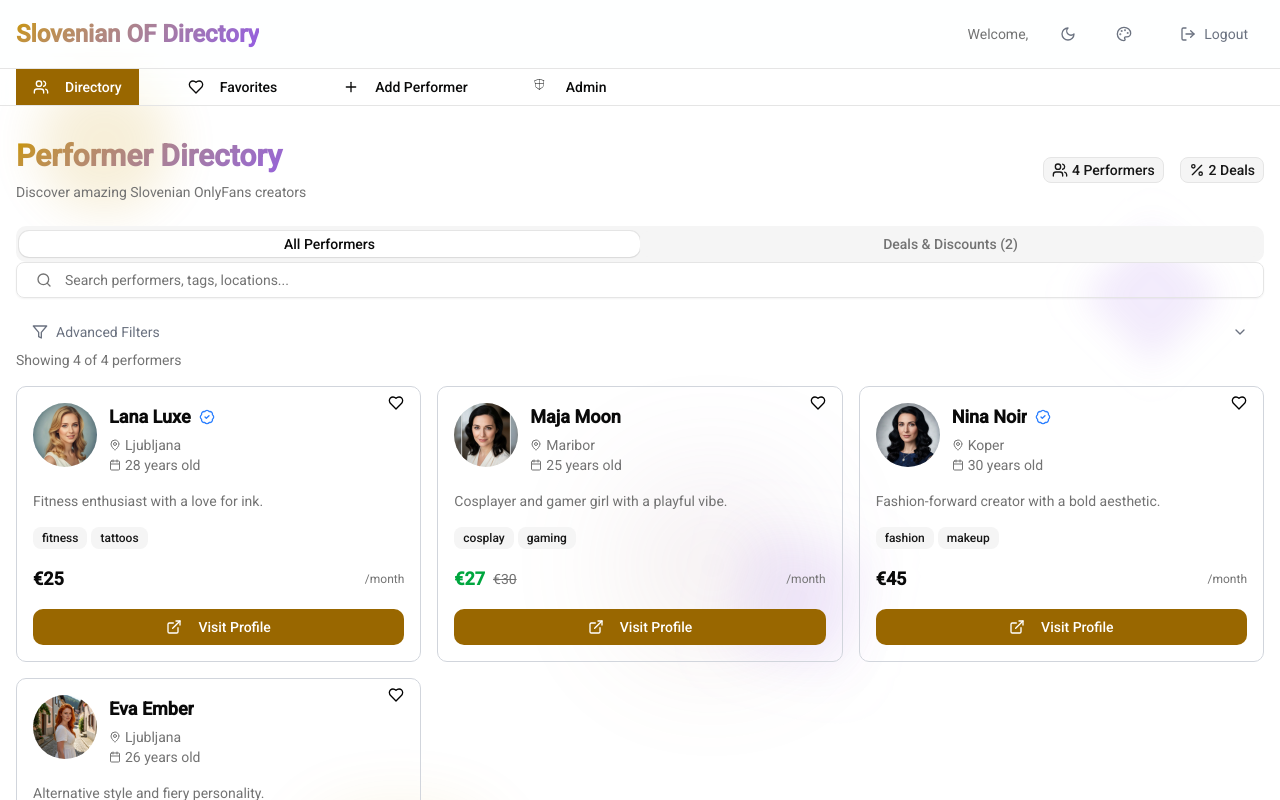
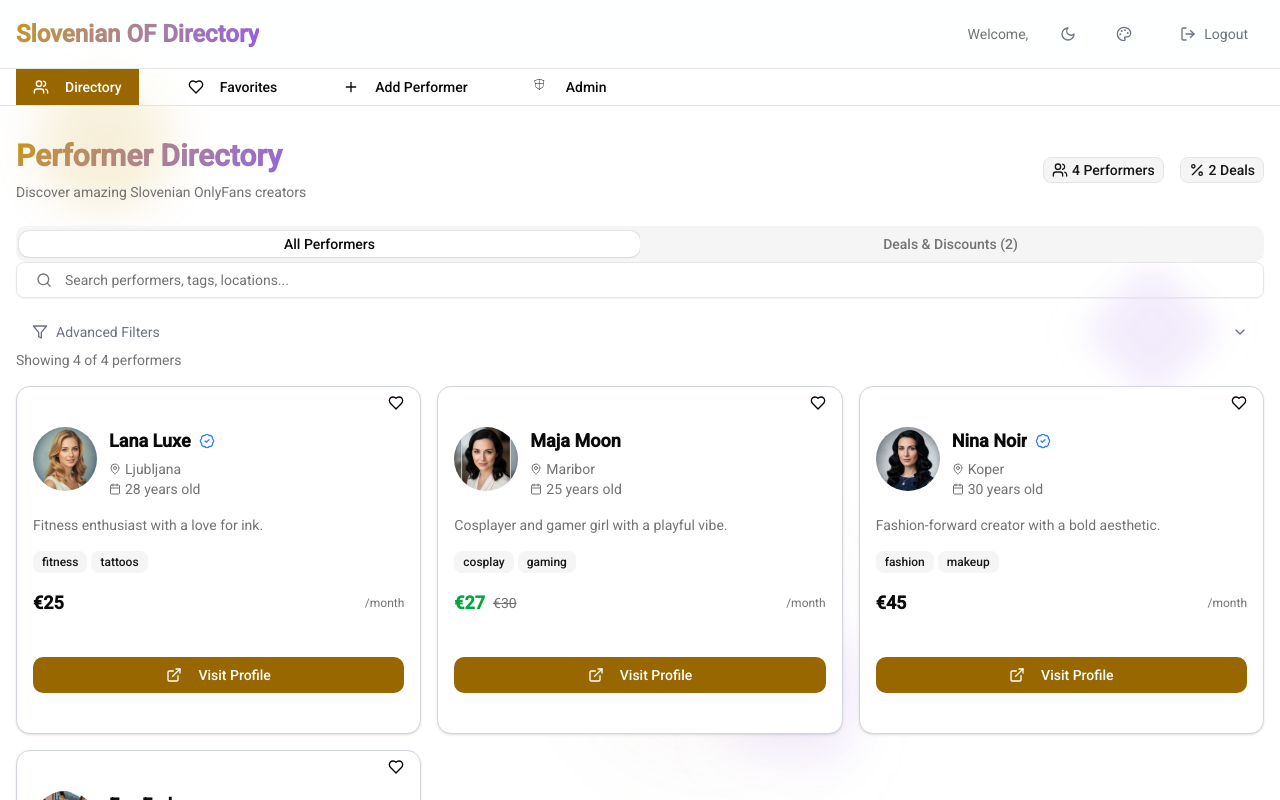
Before and after one commit to beaverDamDemo/onlyslovenke-imenik-angular, an Angular app: page / in a window 1280 px wide. Shown: the top 800 px of the page. Built offline with nearby package versions, Linux system fonts and the light colour scheme.

Commit message:
layout updates

```diff
--- a/src/app/components/performer-card/performer-card.component.html
+++ b/src/app/components/performer-card/performer-card.component.html
@@ -1,5 +1,5 @@
 <div
-  class="group hover:shadow-lg transition-all duration-300 relative overflow-hidden rounded-lg border border-gray-300">
+  class="group hover:shadow-lg transition-all duration-300 relative overflow-hidden rounded-xl border border-gray-300 bg-card text-card-foreground flex flex-col gap-6 py-6 shadow-sm">
   @if (showDealBadge && hasDiscount) {
   <div class="absolute top-2 left-2 z-10">
     <span class="badge bg-gradient-to-r from-yellow-500 to-orange-500 text-white">DEAL</span>
```
